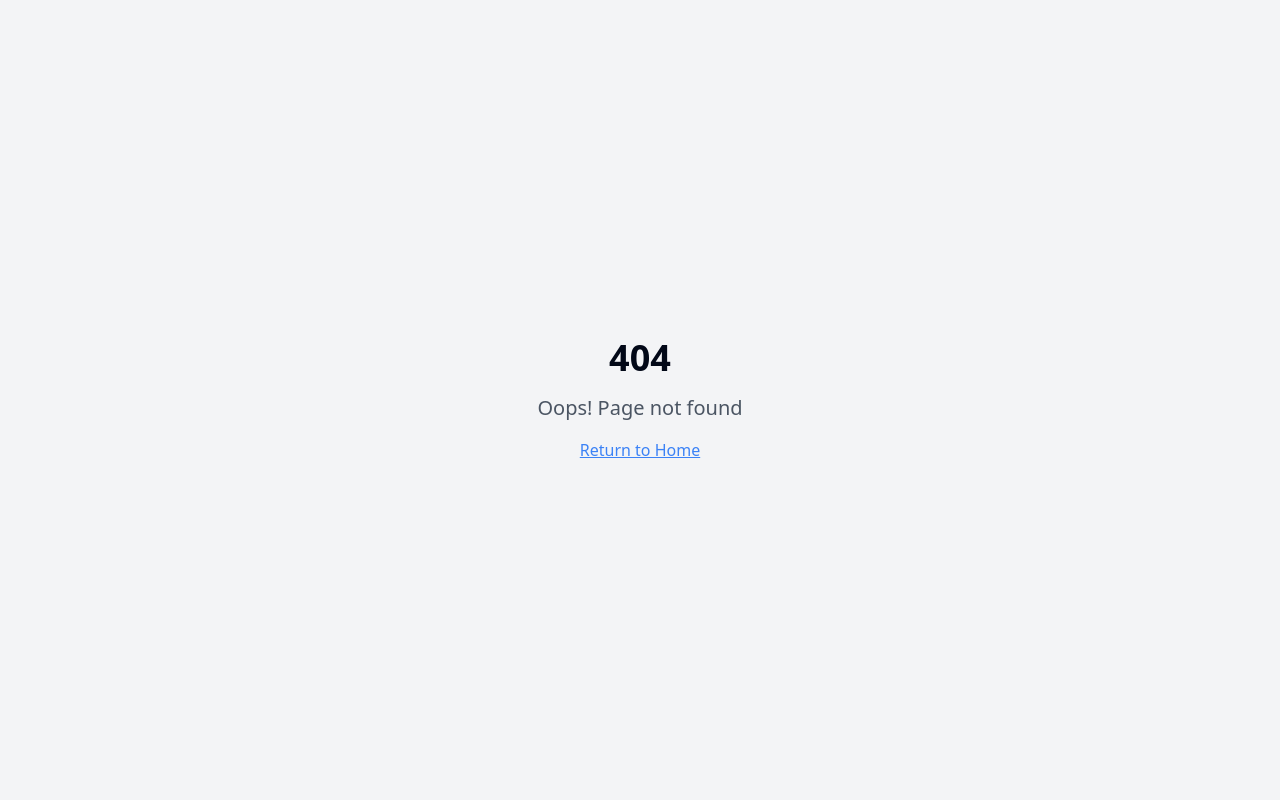
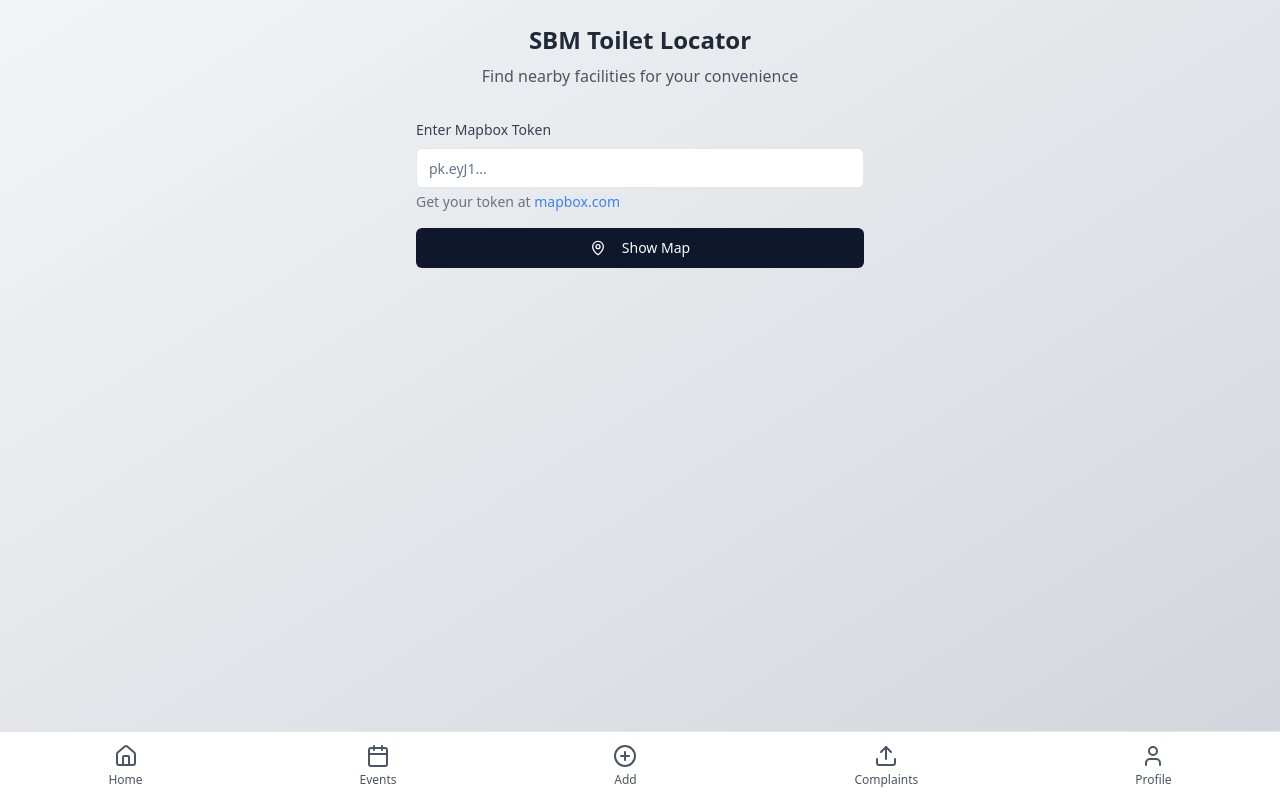
Before and after one commit to Lokesh-g12321/simple-auth-backend-kit, a React (Vite) app: page /locator in a window 1280 px wide. Before the commit this address had no page. Built offline with nearby package versions, Linux system fonts and the light colour scheme.

Commit message:
Add SBM Toilet Locator page
Implement the SBM Toilet Locator page to display nearby toilets and other related locations.

```diff
--- a/package.json
+++ b/package.json
@@ -47,6 +47,7 @@
     "embla-carousel-react": "^8.3.0",
     "input-otp": "^1.2.4",
     "lucide-react": "^0.462.0",
+    "mapbox-gl": "^3.11.1",
     "next-themes": "^0.3.0",
     "react": "^18.3.1",
     "react-day-picker": "^8.10.1",
--- a/src/App.tsx
+++ b/src/App.tsx
@@ -1,4 +1,3 @@
-
 import { Toaster } from "@/components/ui/toaster";
 import { Toaster as Sonner } from "@/components/ui/sonner";
 import { TooltipProvider } from "@/components/ui/tooltip";
@@ -14,6 +13,7 @@ import ProfilePage from "./pages/ProfilePage";
 import ComplaintsPage from "./pages/ComplaintsPage";
 import PostPage from "./pages/PostPage";
 import EventsPage from "./pages/EventsPage";
+import LocatorPage from "./pages/LocatorPage";
 
 const queryClient = new QueryClient();
 
@@ -31,6 +31,7 @@ const App = () => (
           <Route path="/complaints" element={<ComplaintsPage />} />
           <Route path="/post" element={<PostPage />} />
           <Route path="/events" element={<EventsPage />} />
+          <Route path="/locator" element={<LocatorPage />} />
           <Route path="*" element={<NotFound />} />
         </Routes>
       </BrowserRouter>
--- /dev/null
+++ b/src/components/Map.tsx
@@ -0,0 +1,56 @@
+
+import { useEffect, useRef } from 'react';
+import mapboxgl from 'mapbox-gl';
+import 'mapbox-gl/dist/mapbox-gl.css';
+
+interface MapProps {
+  mapboxToken: string;
+}
+
+const Map = ({ mapboxToken }: MapProps) => {
+  const mapContainer = useRef<HTMLDivElement>(null);
+  const map = useRef<mapboxgl.Map | null>(null);
+
+  useEffect(() => {
+    if (!mapContainer.current || !mapboxToken) return;
+
+    mapboxgl.accessToken = mapboxToken;
+
+    map.current = new mapboxgl.Map({
+      container: mapContainer.current,
+      style: 'mapbox://styles/mapbox/streets-v12',
+      center: [78.9629, 20.5937], // India center coordinates
+      zoom: 4
+    });
+
+    // Add navigation controls
+    map.current.addControl(
+      new mapboxgl.NavigationControl(),
+      'top-right'
+    );
+
+    // Add geolocation control
+    map.current.addControl(
+      new mapboxgl.GeolocateControl({
+        positionOptions: {
+          enableHighAccuracy: true
+        },
+        trackUserLocation: true,
+        showUserHeading: true
+      }),
+      'top-right'
+    );
+
+    return () => {
+      map.current?.remove();
+    };
+  }, [mapboxToken]);
+
+  return (
+    <div className="relative w-full h-[70vh]">
+      <div ref={mapContainer} className="absolute inset-0" />
+    </div>
+  );
+};
+
+export default Map;
--- /dev/null
+++ b/src/pages/LocatorPage.tsx
@@ -0,0 +1,70 @@
+
+import { useState } from "react";
+import { Button } from "@/components/ui/button";
+import { Input } from "@/components/ui/input";
+import { MapPin } from "lucide-react";
+import BottomNav from "@/components/BottomNav";
+import Map from "@/components/Map";
+
+const LocatorPage = () => {
+  const [mapboxToken, setMapboxToken] = useState("");
+  const [showMap, setShowMap] = useState(false);
+
+  const handleTokenSubmit = (e: React.FormEvent) => {
+    e.preventDefault();
+    setShowMap(true);
+  };
+
+  return (
+    <div className="min-h-screen pb-24 bg-gradient-to-br from-gray-100 to-gray-300">
+      <div className="container mx-auto px-4 py-6">
+        <div className="text-center mb-8">
+          <h1 className="text-2xl font-bold text-gray-800 mb-2">SBM Toilet Locator</h1>
+          <p className="text-gray-600">Find nearby facilities for your convenience</p>
+        </div>
+
+        {!showMap ? (
+          <div className="max-w-md mx-auto">
+            <form onSubmit={handleTokenSubmit} className="space-y-4">
+              <div>
+                <label className="block text-sm font-medium text-gray-700 mb-2">
+                  Enter Mapbox Token
+                </label>
+                <Input
+                  type="text"
+                  value={mapboxToken}
+                  onChange={(e) => setMapboxToken(e.target.value)}
+                  placeholder="pk.eyJ1..."
+                  required
+                  className="w-full"
+                />
+                <p className="text-sm text-gray-500 mt-1">
+                  Get your token at{" "}
+                  <a
+                    href="https://www.mapbox.com"
+                    target="_blank"
+                    rel="noopener noreferrer"
+                    className="text-blue-500 hover:underline"
+                  >
+                    mapbox.com
+                  </a>
+                </p>
+              </div>
+              <Button type="submit" className="w-full">
+                <MapPin className="mr-2" />
+                Show Map
+              </Button>
+            </form>
+          </div>
+        ) : (
+          <div className="rounded-lg overflow-hidden shadow-lg">
+            <Map mapboxToken={mapboxToken} />
+          </div>
+        )}
+      </div>
+      <BottomNav />
+    </div>
+  );
+};
+
+export default LocatorPage;
```
Also changed, not shown: 1 other file (tests, documents, lock files or other folders).
